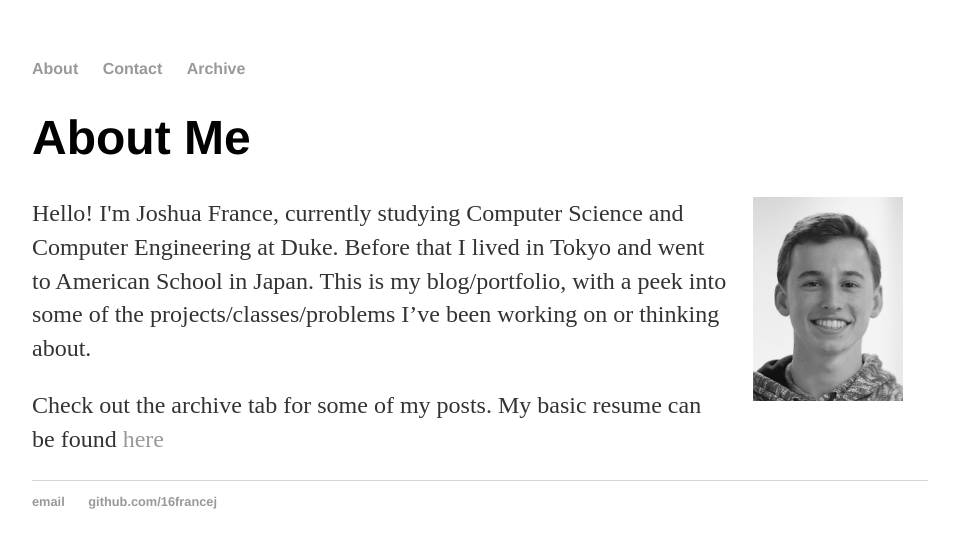
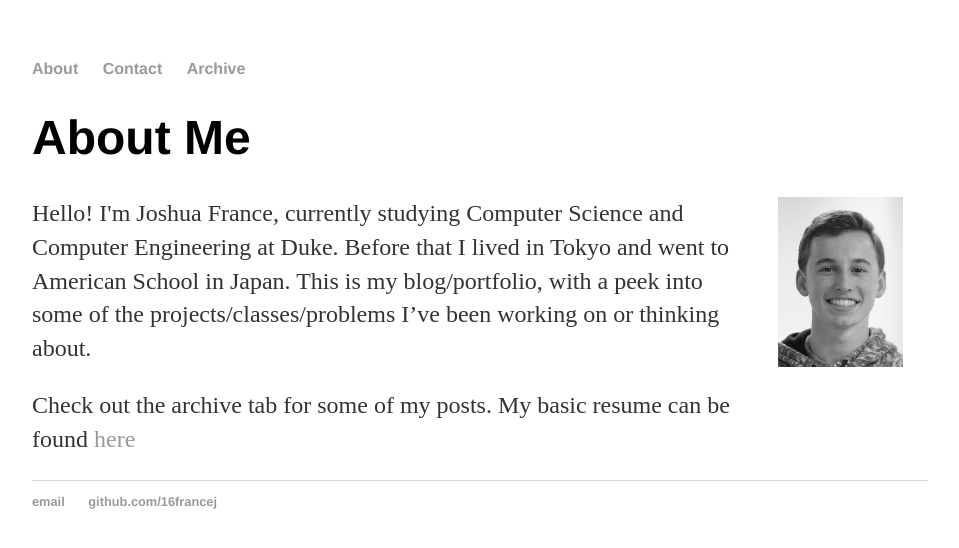
Before and after one commit to 16francej/16francej.github.io, a Jekyll site: the page built from index.html, in a window 1280 px wide. Shown: the top 548 px of the page, without its empty margins (160-1119 px from the left). Built offline with Jekyll 4.4.1, drawn with Linux system fonts in a browser that asks for light colours.

Commit message:
last size tweaks

```diff
--- a/css/main.css
+++ b/css/main.css
@@ -6,7 +6,7 @@ body {
     float: right;
     padding: 0px 25px 25px 25px;
     height: auto;
-    width: 150px;
+    width: 125px;
 }
 nav ul, footer ul {
     font-family:'Helvetica', 'Arial', 'Sans-Serif';
```
Also changed, not shown: _posts/2018-10-17-OpenSpace:-Peer-to-peer-self-storage.md (+1 -1 lines).
